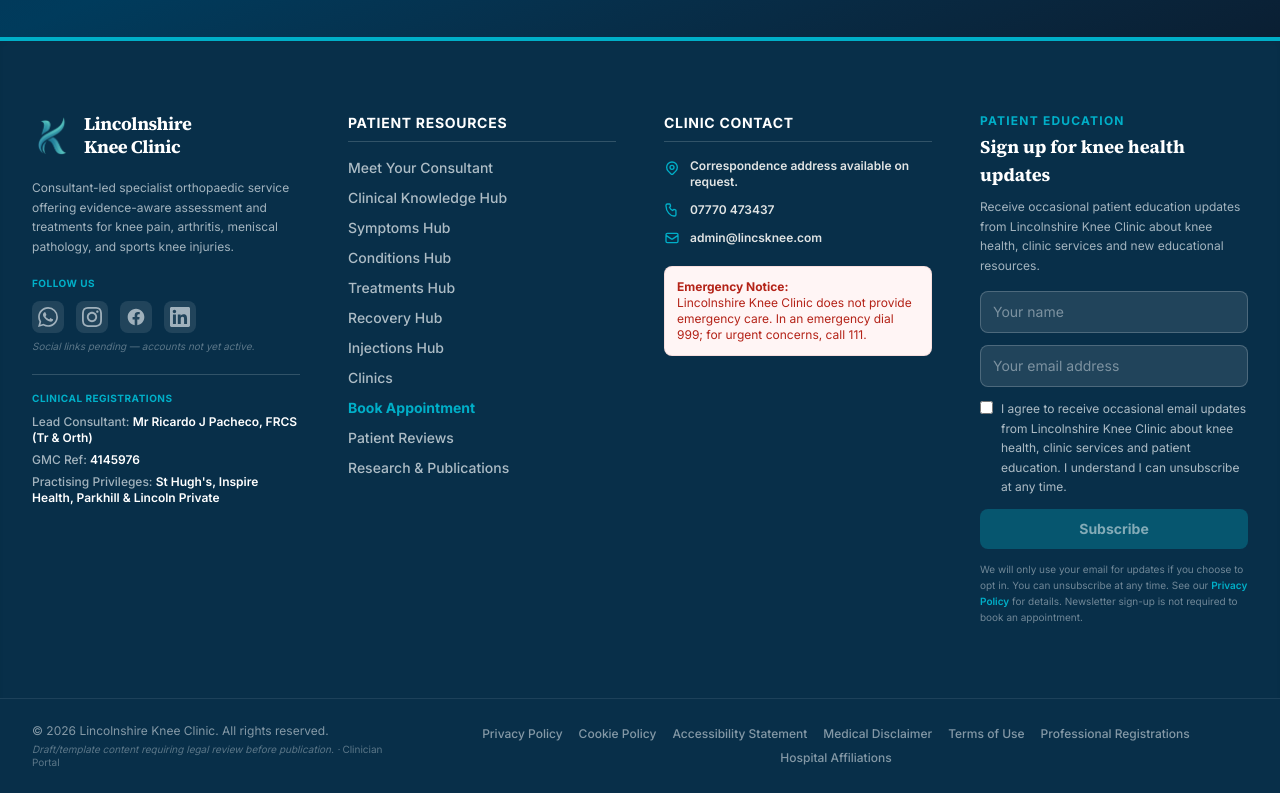
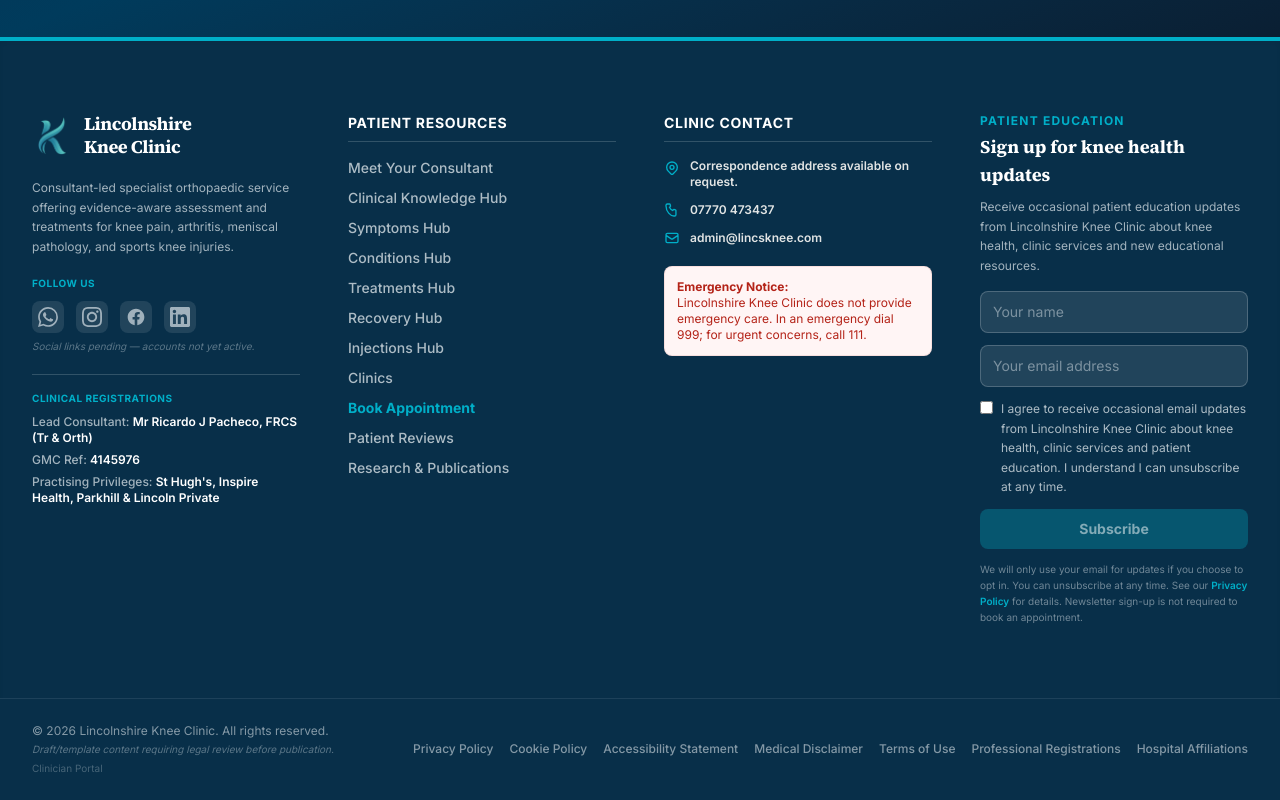
Before and after one commit to lincskneeclinic/Lincolnshire-Knee-Clinic-Simplified-, a Next.js app in the folder web/: page / in a window 1280 px wide. Shown: the part 6073-6873 px from the top of the page. Built offline with nearby package versions, Linux system fonts and the light colour scheme.

Commit message:
style: move clinician portal link to its own line in footer

```diff
--- a/web/components/Footer.tsx
+++ b/web/components/Footer.tsx
@@ -203,14 +203,13 @@
             <p>&copy; {new Date().getFullYear()} Lincolnshire Knee Clinic. All rights reserved.</p>
             <p className="mt-1 text-[10px] italic text-[#D7E0E5]/40">
               Draft/template content requiring legal review before publication.
-              {" · "}
-              <Link
-                href="/portal/clinician-intake"
-                className="not-italic hover:text-clinical-teal/60 transition-colors"
-              >
-                Clinician Portal
-              </Link>
             </p>
+            <Link
+              href="/portal/clinician-intake"
+              className="mt-1.5 inline-block text-[10px] text-[#D7E0E5]/30 hover:text-clinical-teal/50 transition-colors"
+            >
+              Clinician Portal
+            </Link>
           </div>
           <nav className="flex flex-wrap justify-center gap-x-4 gap-y-2 font-medium" aria-label="Legal navigation">
             {linksLegal.map((link, idx) => (
```
